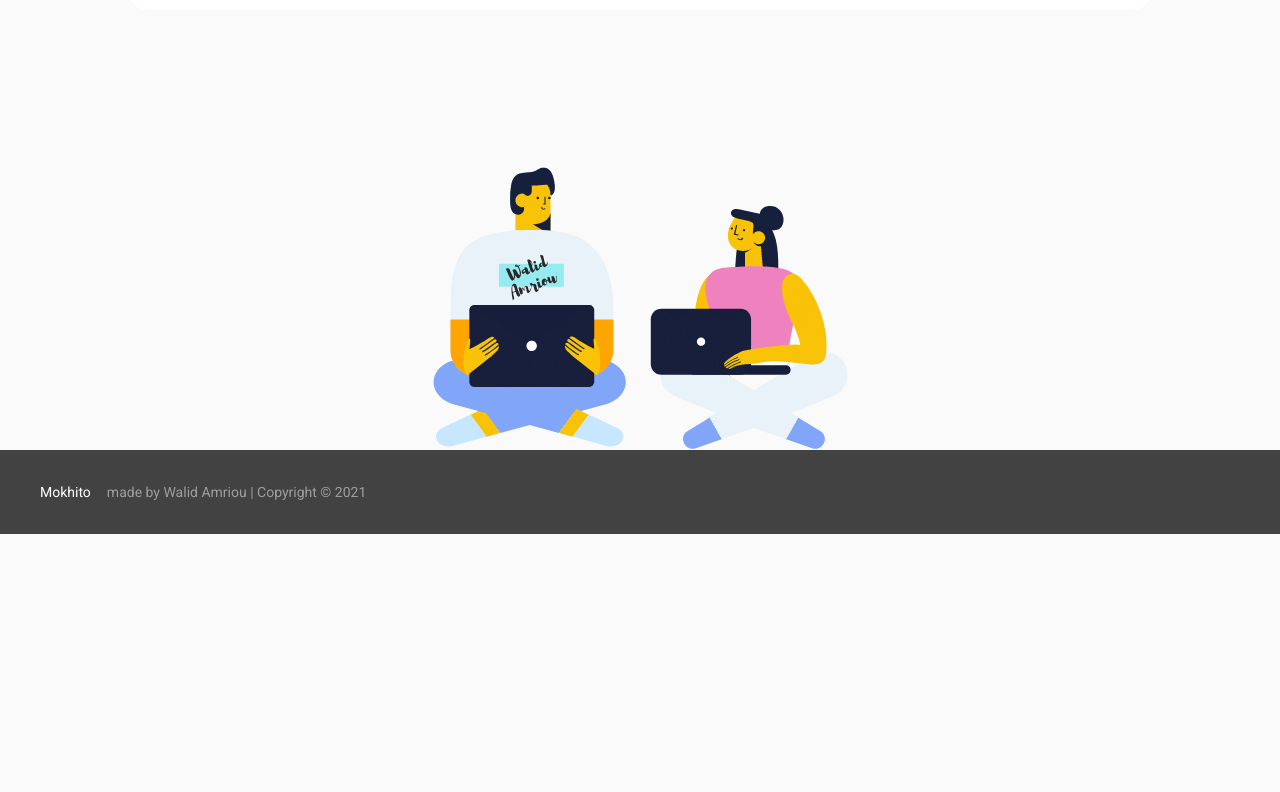
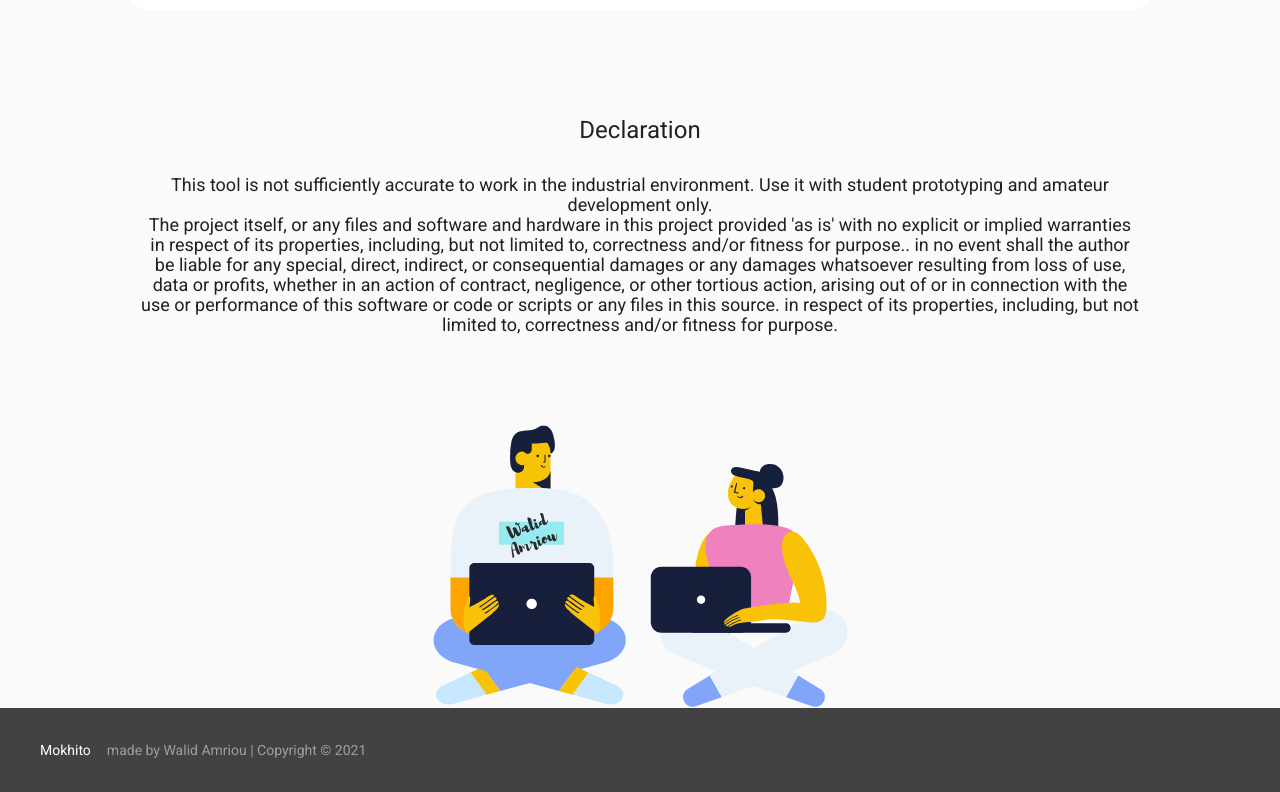
Before and after one commit to walidamriou/Mokhito, a plain HTML site: page docs/index.html in a window 1280 px wide. Shown: the part 1285-2077 px from the top of the page. Before the commit the page ends 1819 px from the top, so only its background shows below. Drawn offline with nearby package versions, Linux system fonts and the light colour scheme; a script that the page names is missing.

Commit message:
Update index.html

```diff
--- a/docs/index.html
+++ b/docs/index.html
@@ -178,6 +178,26 @@
 
 <br>
 <br>
+<center>
+  <h4>Declaration</h4>
+<div  style="width: 80%;font-size: 18px;padding: 1%;text-align: center;border-radius:20px">
+
+  This tool is not sufficiently accurate to work in the industrial environment.
+  Use it with student prototyping and amateur development only. <br>
+  The project itself, or any files and software and hardware in this project
+  provided 'as is' with no explicit or implied warranties in respect of its
+  properties, including, but not limited to, correctness and/or fitness for
+  purpose.. in no event shall the author be liable for any special, direct,
+  indirect, or consequential damages or any damages whatsoever resulting from
+  loss of use, data or profits, whether in an action of contract, negligence,
+  or other tortious action, arising out of or in connection with the use or
+  performance of this software or code or scripts or any files in this source.
+  in respect of its properties, including, but not limited to, correctness
+  and/or fitness for purpose.
+
+</div>
+</center>
+
 <br>
 <br>
 
```
